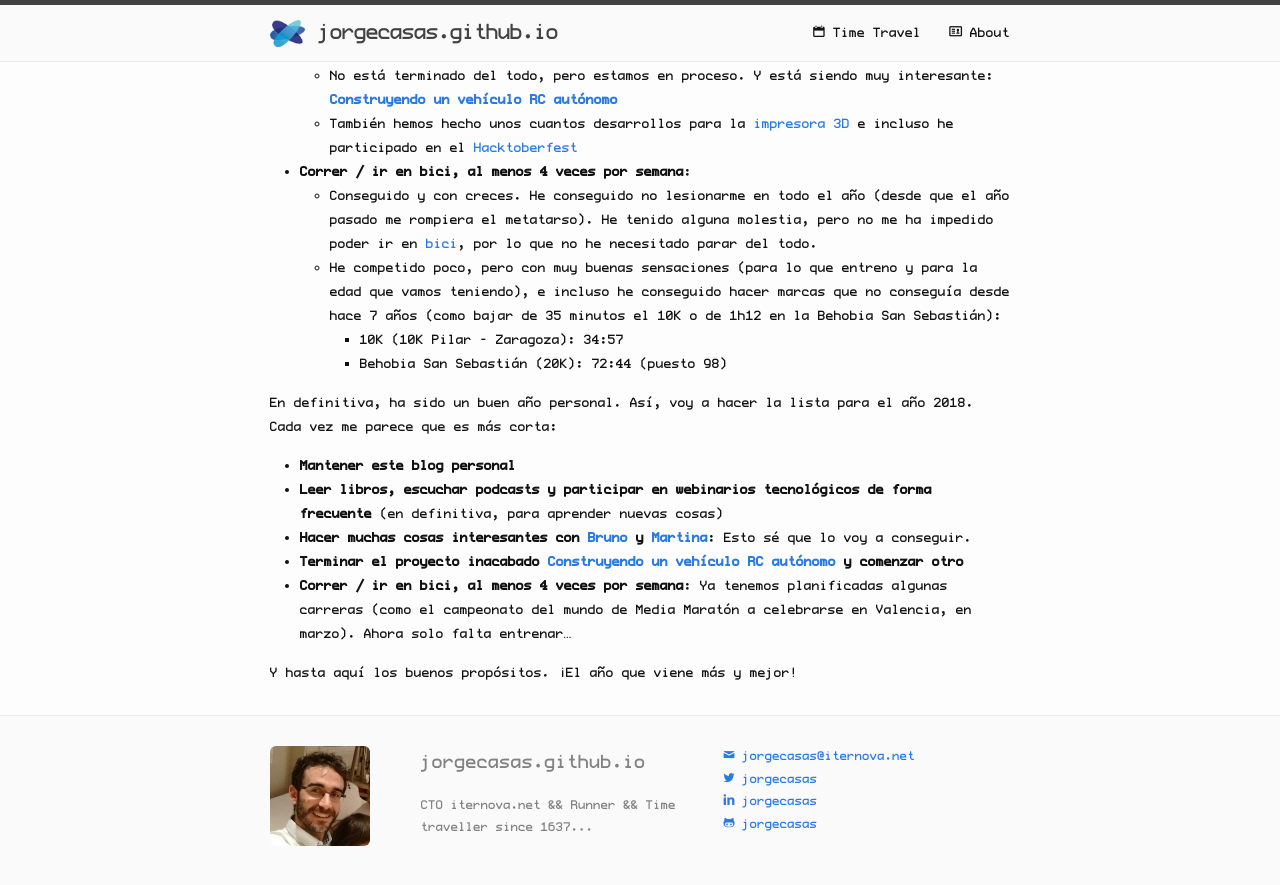
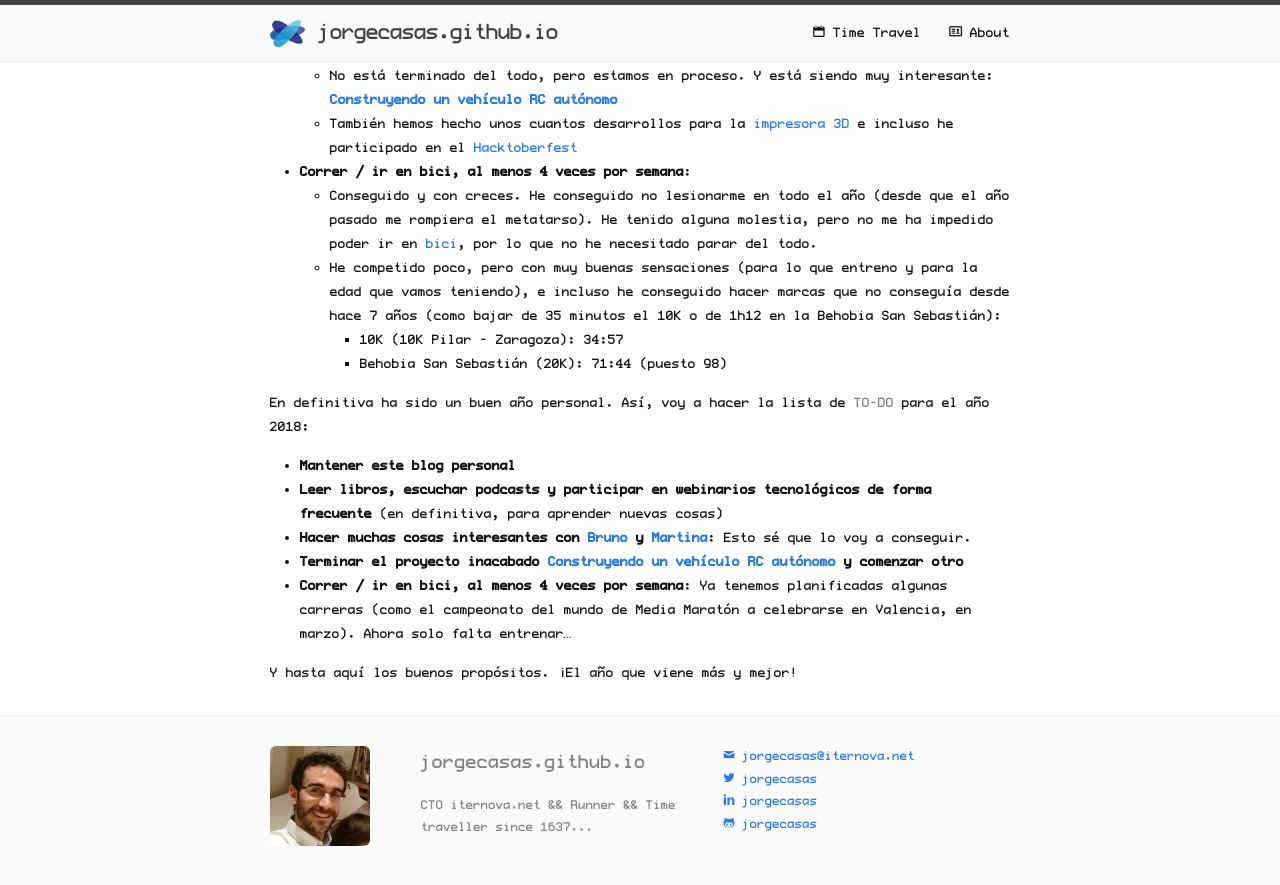
Before and after one commit to jorgecasas/jorgecasas.github.io, a Jekyll site: the page built from _posts/2017-12-31-2017.markdown, in a window 1280 px wide and 900 px high, scrolled down 1550 px. Shown: the top 885 px of the window. Built offline with Jekyll 4.4.1, drawn with Linux system fonts in a browser that asks for light colours; comment, search, counter and statistics services are not loaded.

Commit message:
Updated post 2017

```diff
--- a/_posts/2017-12-31-2017.markdown
+++ b/_posts/2017-12-31-2017.markdown
@@ -38,9 +38,9 @@ La lista de cosas que tenía pensado hacer este año no era muy larga, pero aún
   * Conseguido y con creces. He conseguido no lesionarme en todo el año (desde que el año pasado me rompiera el metatarso). He tenido alguna molestia, pero no me ha impedido poder ir en [bici]({{site.url}}/2016/07/26/iternova-smartbike-01), por lo que no he necesitado parar del todo.
   * He competido poco, pero con muy buenas sensaciones (para lo que entreno y para la edad que vamos teniendo), e incluso he conseguido hacer marcas que no conseguía desde hace 7 años (como bajar de 35 minutos el 10K o de 1h12 en la Behobia San Sebastián):
     - 10K (10K Pilar - Zaragoza): 34:57
-    - Behobia San Sebastián (20K): 72:44 (puesto 98)
+    - Behobia San Sebastián (20K): 71:44 (puesto 98)
 
-En definitiva, ha sido un buen año personal. Así, voy a hacer la lista para el año 2018. Cada vez me parece que es más corta:
+En definitiva ha sido un buen año personal. Así, voy a hacer la lista de _TO-DO_ para el año 2018:
 
 * **Mantener este blog personal**
 * **Leer libros, escuchar podcasts y participar en webinarios tecnológicos de forma frecuente** (en definitiva, para aprender nuevas cosas)
```
